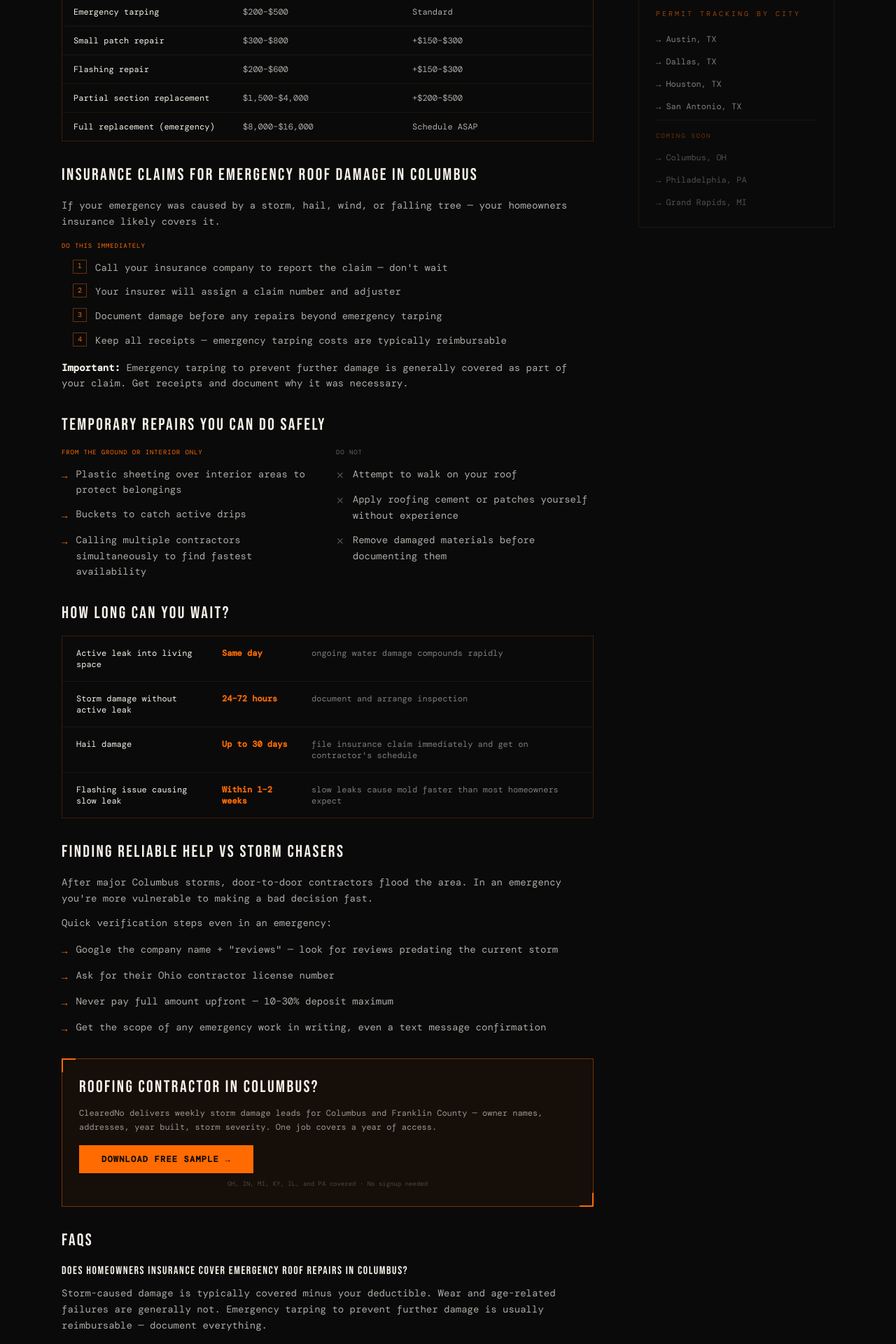
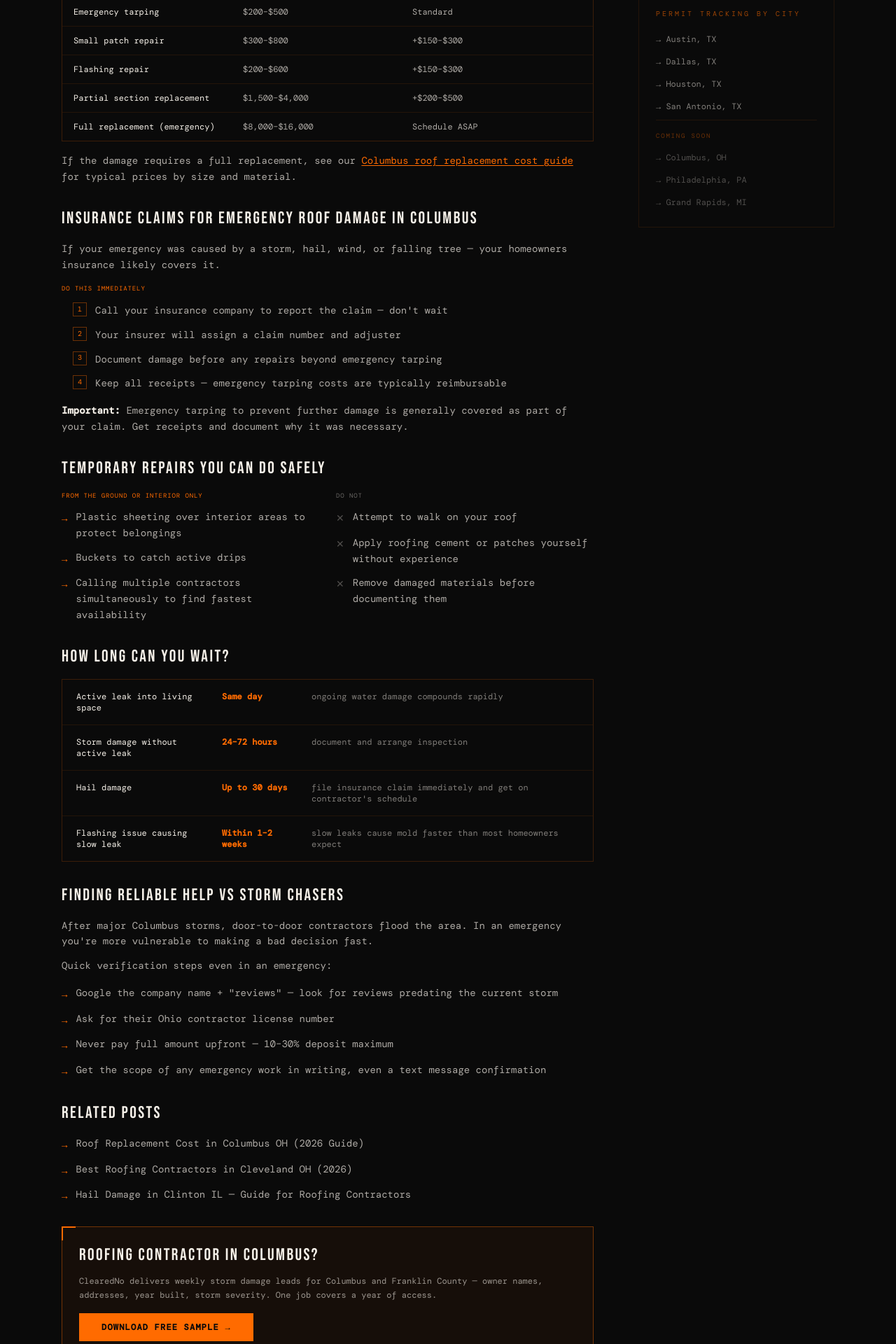
Before and after one commit to CodeAndCalories/clearedno, a Next.js app: page /blog/emergency-roof-repair-columbus-oh in a window 1280 px wide. Shown: the part 2181-4101 px from the top of the page at 70% size. Built offline with nearby package versions, Linux system fonts and the light colour scheme; no server answers; a web font is replaced by a local one.

Commit message:
seo: add internal links between roofing blog posts

```diff
--- a/app/blog/best-roofing-contractors-cleveland-oh/page.tsx
+++ b/app/blog/best-roofing-contractors-cleveland-oh/page.tsx
@@ -233,6 +233,12 @@ export default function BestRoofingContractorsClevelandPost() {
                 Prices for identical scope of work vary 20–30% in Cleveland&apos;s market. Three
                 quotes give you a real baseline. More than five quotes wastes everyone&apos;s time.
               </p>
+              <p className="mt-3">
+                For typical price ranges by material and home size, see our{" "}
+                <Link href="/blog/roof-replacement-cost-cleveland-oh" className="text-[#FF6B00] hover:text-[#F5F0E8] transition-colors underline underline-offset-2">
+                  Cleveland roof replacement cost guide
+                </Link>.
+              </p>
             </div>
 
             <div>
@@ -348,6 +354,23 @@ export default function BestRoofingContractorsClevelandPost() {
           </ul>
         </section>
 
+        {/* Related Posts */}
+        <section>
+          <h2 className="font-heading text-2xl tracking-widest text-[#F5F0E8] mb-4">RELATED POSTS</h2>
+          <div className="space-y-3">
+            {[
+              { href: "/blog/roof-replacement-cost-cleveland-oh", label: "Roof Replacement Cost in Cleveland OH (2026 Guide)" },
+              { href: "/blog/hail-damaged-roof-champaign-il", label: "Hail Damaged Roof in Champaign IL — Guide for Contractors" },
+              { href: "/blog/cleveland-ohio-building-permit-guide-contractors", label: "Cleveland Ohio Building Permit Guide for Contractors" },
+            ].map((post) => (
+              <div key={post.href} className="flex gap-3">
+                <span className="text-[#FF6B00] flex-shrink-0 mt-0.5">→</span>
+                <Link href={post.href} className="text-[#F5F0E8]/70 hover:text-[#FF6B00] transition-colors">{post.label}</Link>
+              </div>
+            ))}
+          </div>
+        </section>
+
         {/* CTA */}
         <div className="border border-[#FF6B00]/40 bg-[#FF6B00]/5 p-6 relative">
           <div className="absolute top-0 left-0 w-5 h-5 border-t-2 border-l-2 border-[#FF6B00] -translate-x-px -translate-y-px" />
--- a/app/blog/emergency-roof-repair-columbus-oh/page.tsx
+++ b/app/blog/emergency-roof-repair-columbus-oh/page.tsx
@@ -273,6 +273,13 @@ export default function EmergencyRoofRepairColumbusPost() {
               </div>
             ))}
           </div>
+          <p className="mt-4">
+            If the damage requires a full replacement, see our{" "}
+            <Link href="/blog/roof-replacement-cost-columbus-oh" className="text-[#FF6B00] hover:text-[#F5F0E8] transition-colors underline underline-offset-2">
+              Columbus roof replacement cost guide
+            </Link>{" "}
+            for typical prices by size and material.
+          </p>
         </section>
 
         {/* Insurance */}
@@ -362,6 +369,23 @@ export default function EmergencyRoofRepairColumbusPost() {
           </ul>
         </section>
 
+        {/* Related Posts */}
+        <section>
+          <h2 className="font-heading text-2xl tracking-widest text-[#F5F0E8] mb-4">RELATED POSTS</h2>
+          <div className="space-y-3">
+            {[
+              { href: "/blog/roof-replacement-cost-columbus-oh", label: "Roof Replacement Cost in Columbus OH (2026 Guide)" },
+              { href: "/blog/best-roofing-contractors-cleveland-oh", label: "Best Roofing Contractors in Cleveland OH (2026)" },
+              { href: "/blog/hail-damage-clinton-il", label: "Hail Damage in Clinton IL — Guide for Roofing Contractors" },
+            ].map((post) => (
+              <div key={post.href} className="flex gap-3">
+                <span className="text-[#FF6B00] flex-shrink-0 mt-0.5">→</span>
+                <Link href={post.href} className="text-[#F5F0E8]/70 hover:text-[#FF6B00] transition-colors">{post.label}</Link>
+              </div>
+            ))}
+          </div>
+        </section>
+
         {/* CTA */}
         <div className="border border-[#FF6B00]/40 bg-[#FF6B00]/5 p-6 relative">
           <div className="absolute top-0 left-0 w-5 h-5 border-t-2 border-l-2 border-[#FF6B00] -translate-x-px -translate-y-px" />
--- a/app/blog/hail-damage-roof-repair-chicago-il/page.tsx
+++ b/app/blog/hail-damage-roof-repair-chicago-il/page.tsx
@@ -155,6 +155,13 @@ export default function HailDamageRoofRepairChicagoPost() {
           <p className="mt-3">
             The suburbs — Naperville, Aurora, Joliet, Schaumburg, Arlington Heights — often see
             more severe hail than the city proper due to storm track patterns.
+          </p>
+          <p className="mt-3">
+            The hail corridor extends well south of Chicago — central Illinois cities like{" "}
+            <Link href="/blog/hail-damage-clinton-il" className="text-[#FF6B00] hover:text-[#F5F0E8] transition-colors underline underline-offset-2">
+              Clinton
+            </Link>{" "}
+            and Champaign also see multiple significant hail events per year.
           </p>
         </section>
 
@@ -333,6 +340,23 @@ export default function HailDamageRoofRepairChicagoPost() {
           </div>
         </section>
 
+        {/* Related Posts */}
+        <section>
+          <h2 className="font-heading text-2xl tracking-widest text-[#F5F0E8] mb-4">RELATED POSTS</h2>
+          <div className="space-y-3">
+            {[
+              { href: "/blog/hail-damaged-roof-champaign-il", label: "Hail Damaged Roof in Champaign IL — Guide for Contractors" },
+              { href: "/blog/hail-damage-clinton-il", label: "Hail Damage in Clinton IL — Guide for Roofing Contractors" },
+              { href: "/blog/roof-replacement-cost-columbus-oh", label: "Roof Replacement Cost in Columbus OH (2026 Guide)" },
+            ].map((post) => (
+              <div key={post.href} className="flex gap-3">
+                <span className="text-[#FF6B00] flex-shrink-0 mt-0.5">→</span>
+                <Link href={post.href} className="text-[#F5F0E8]/70 hover:text-[#FF6B00] transition-colors">{post.label}</Link>
+              </div>
+            ))}
+          </div>
+        </section>
+
         {/* CTA */}
         <div className="border border-[#FF6B00]/40 bg-[#FF6B00]/5 p-6 relative">
           <div className="absolute top-0 left-0 w-5 h-5 border-t-2 border-l-2 border-[#FF6B00] -translate-x-px -translate-y-px" />
--- a/app/blog/roof-replacement-cost-cleveland-oh/page.tsx
+++ b/app/blog/roof-replacement-cost-cleveland-oh/page.tsx
@@ -280,6 +280,13 @@ export default function RoofReplacementCostClevelandPost() {
         {/* Finding a Contractor */}
         <section>
           <h2 className="font-heading text-2xl tracking-widest text-[#F5F0E8] mb-4">FINDING A RELIABLE CLEVELAND ROOFING CONTRACTOR</h2>
+          <p className="mb-4">
+            Not sure how to vet candidates? Our{" "}
+            <Link href="/blog/best-roofing-contractors-cleveland-oh" className="text-[#FF6B00] hover:text-[#F5F0E8] transition-colors underline underline-offset-2">
+              guide to the best roofing contractors in Cleveland
+            </Link>{" "}
+            covers licensing, insurance, certifications, and the 10 questions to ask before signing.
+          </p>
           <div className="grid sm:grid-cols-2 gap-6">
             <div>
               <p className="text-[9px] text-[#FF6B00] font-mono tracking-widest uppercase mb-3">Look for</p>
@@ -303,6 +310,23 @@ export default function RoofReplacementCostClevelandPost() {
                 ))}
               </ul>
             </div>
+          </div>
+        </section>
+
+        {/* Related Posts */}
+        <section>
+          <h2 className="font-heading text-2xl tracking-widest text-[#F5F0E8] mb-4">RELATED POSTS</h2>
+          <div className="space-y-3">
+            {[
+              { href: "/blog/best-roofing-contractors-cleveland-oh", label: "Best Roofing Contractors in Cleveland OH (2026)" },
+              { href: "/blog/roof-replacement-cost-columbus-oh", label: "Roof Replacement Cost in Columbus OH (2026 Guide)" },
+              { href: "/blog/cleveland-ohio-building-permit-guide-contractors", label: "Cleveland Ohio Building Permit Guide for Contractors" },
+            ].map((post) => (
+              <div key={post.href} className="flex gap-3">
+                <span className="text-[#FF6B00] flex-shrink-0 mt-0.5">→</span>
+                <Link href={post.href} className="text-[#F5F0E8]/70 hover:text-[#FF6B00] transition-colors">{post.label}</Link>
+              </div>
+            ))}
           </div>
         </section>
 
--- a/app/blog/roof-replacement-cost-columbus-oh/page.tsx
+++ b/app/blog/roof-replacement-cost-columbus-oh/page.tsx
@@ -292,6 +292,23 @@ export default function RoofReplacementCostColumbusPost() {
           </p>
         </section>
 
+        {/* Related Posts */}
+        <section>
+          <h2 className="font-heading text-2xl tracking-widest text-[#F5F0E8] mb-4">RELATED POSTS</h2>
+          <div className="space-y-3">
+            {[
+              { href: "/blog/emergency-roof-repair-columbus-oh", label: "Emergency Roof Repair in Columbus OH — What to Do Right Now" },
+              { href: "/blog/roof-replacement-cost-cleveland-oh", label: "Roof Replacement Cost in Cleveland OH (2026 Guide)" },
+              { href: "/blog/best-roofing-contractors-cleveland-oh", label: "Best Roofing Contractors in Cleveland OH (2026)" },
+            ].map((post) => (
+              <div key={post.href} className="flex gap-3">
+                <span className="text-[#FF6B00] flex-shrink-0 mt-0.5">→</span>
+                <Link href={post.href} className="text-[#F5F0E8]/70 hover:text-[#FF6B00] transition-colors">{post.label}</Link>
+              </div>
+            ))}
+          </div>
+        </section>
+
         {/* CTA */}
         <div className="border border-[#FF6B00]/40 bg-[#FF6B00]/5 p-6 relative">
           <div className="absolute top-0 left-0 w-5 h-5 border-t-2 border-l-2 border-[#FF6B00] -translate-x-px -translate-y-px" />
```
